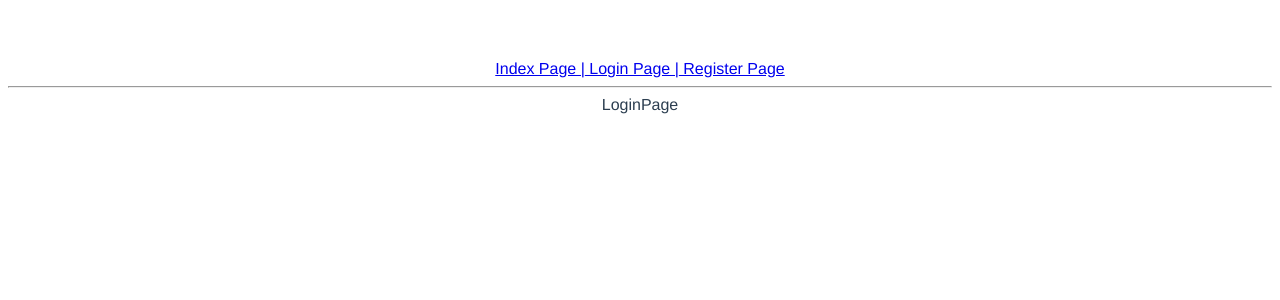
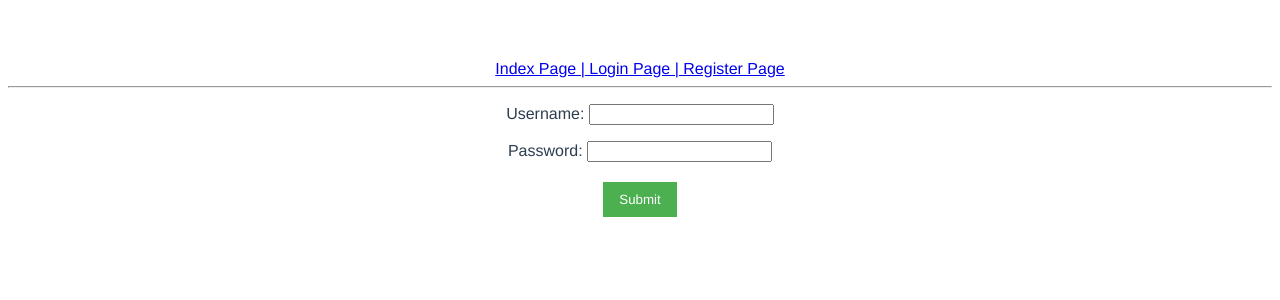
Before and after one commit to ThereAreNoTasksForUs/video_hosting_vue, a Vue app: page /login in a window 1280 px wide. Shown: the top 300 px of the page. Built offline with nearby package versions, Linux system fonts and the light colour scheme; the HTML template or start-up script is replaced by a standard one.

Commit message:
Basic login page + design fix

```diff
--- a/src/App.vue
+++ b/src/App.vue
@@ -7,6 +7,16 @@
     <router-view/>
   </div>
 </template>
+
+<script>
+  import Login from "./components/Login";
+  export default {
+    name: 'App',
+    components: Login,
+
+  }
+
+</script>
 
 <style>
 #app {
--- /dev/null
+++ b/src/components/Login.vue
@@ -0,0 +1,65 @@
+<template>
+    <div>
+        <form>
+            <p>
+                <label>
+                    Username:
+                    <input v-model="username">
+                </label>
+            </p>
+            <p>
+                <label>
+                    Password:
+                    <input type="password" v-model="password">
+                </label>
+            </p>
+            <button type="button" @click="post_request">Submit</button>
+        </form>
+        <a>{{ this.token }}</a>
+    </div>
+</template>
+
+<script>
+    import {HTTP} from "../http-common";
+
+    export default {
+        name: "Login",
+        data() {
+            return {
+                response: null,
+                token: null,
+                username: '',
+                password: '',
+                error: null,
+            }
+        },
+        methods: {
+            post_request: function(){
+                HTTP.post(`auth/login`, {
+                    username: this.username,
+                    password: this.password,
+                })
+                    .then(response => {
+                        this.response = response.data
+                        this.token = this.response['token']
+                    })
+                    .catch(e => {
+                        this.error = e;
+                    })
+            }
+        }
+    }
+</script>
+
+<style scoped>
+    button {
+        font-family: Avenir, Helvetica, Arial, sans-serif;
+        background-color: #4CAF50;
+        border: none;
+        color: white;
+        padding: 10px 16px;
+        text-decoration: none;
+        margin: 4px 2px;
+        cursor: pointer;
+    }
+</style>
--- a/src/views/Register.vue
+++ b/src/components/Register.vue
@@ -1,28 +1,33 @@
 <template>
     <div>
         <form>
+            <p>
             <label>
                 Email:
                 <input type="email" v-model="email">
                 </label>
+            </p>
+            <p>
                 <label>
                     Username:
                     <input v-model="username">
                 </label>
+            </p>
+            <p>
                 <label>
                     Password:
                     <input type="password" v-model="password">
                 </label>
+            </p>
             <button type="button" @click="post_request">Submit</button>
         </form>
 
         <p v-if="error">
             {{error.message}}
         </p>
-
-        {{ this.username }}
-        {{ this.email }}
+        <p>
             {{ this.response }}
+        </p>
     </div>
 </template>
 
@@ -30,9 +35,10 @@
     import {HTTP} from '../http-common.js'
 
     export default {
+        name: "Register",
         data() {
             return {
-                response: [],
+                response: '',
                 email: '',
                 username: '',
                 password: '',
@@ -48,7 +54,6 @@
                 })
                     .then(response => {
                         this.response = response.data
-                        console.log(this.response)
                     })
                     .catch(e => {
                         this.error = e;
@@ -58,6 +63,15 @@
     }
 </script>
 
-<style scoped>
-
+<style>
+    button {
+        font-family: Avenir, Helvetica, Arial, sans-serif;
+        background-color: #4CAF50;
+        border: none;
+        color: white;
+        padding: 10px 16px;
+        text-decoration: none;
+        margin: 4px 2px;
+        cursor: pointer;
+    }
 </style>
--- a/src/http-common.js
+++ b/src/http-common.js
@@ -4,6 +4,5 @@ export const HTTP = axios.create({
     baseURL: 'http://localhost:8080/api/',
     headers: {
         'Content-type': 'application/json',
-        'Authorization': 'Bearer {token}',
     }
 })
--- a/src/router.js
+++ b/src/router.js
@@ -1,6 +1,6 @@
 import Vue from 'vue'
 import Router from 'vue-router'
-import Index from "./views/Index";
+import Index from "./components/Index";
 
 Vue.use(Router)
 
@@ -13,11 +13,11 @@ export default new Router({
         },
         {
             path: '/login',
-            component: () => import('./views/Login.vue')
+            component: () => import('./components/Login.vue')
         },
         {
             path: '/register',
-            component: () => import('./views/Register.vue')
+            component: () => import('./components/Register.vue')
         }
     ]
 
--- a/src/views/Login.vue
+++ /dev/null
@@ -1,15 +0,0 @@
-<template>
-    <div>
-        LoginPage
-    </div>
-</template>
-
-<script>
-    export default {
-        name: "Login"
-    }
-</script>
-
-<style scoped>
-
-</style>
```
Also changed, not shown: src/components/Index.vue (renamed from src/views/Index.vue). Lines whose indentation alone changed are shown as unchanged.
